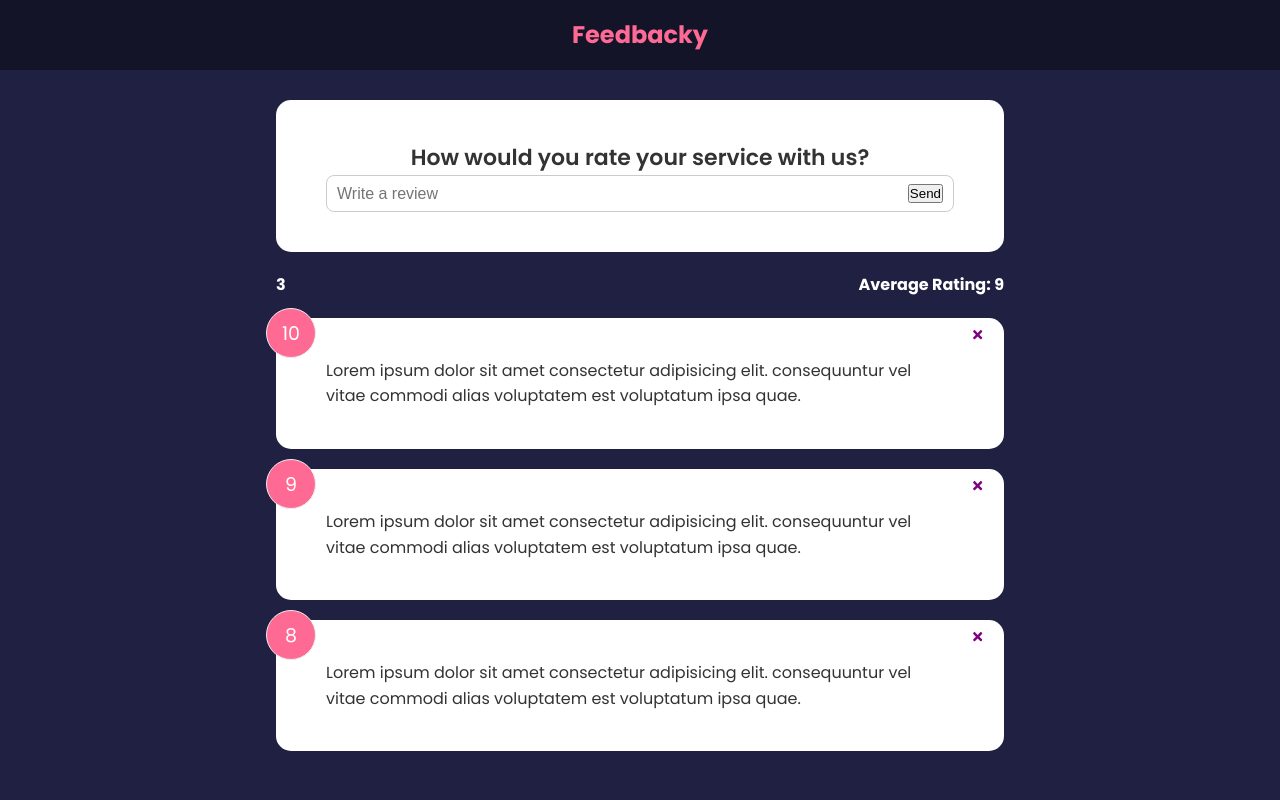
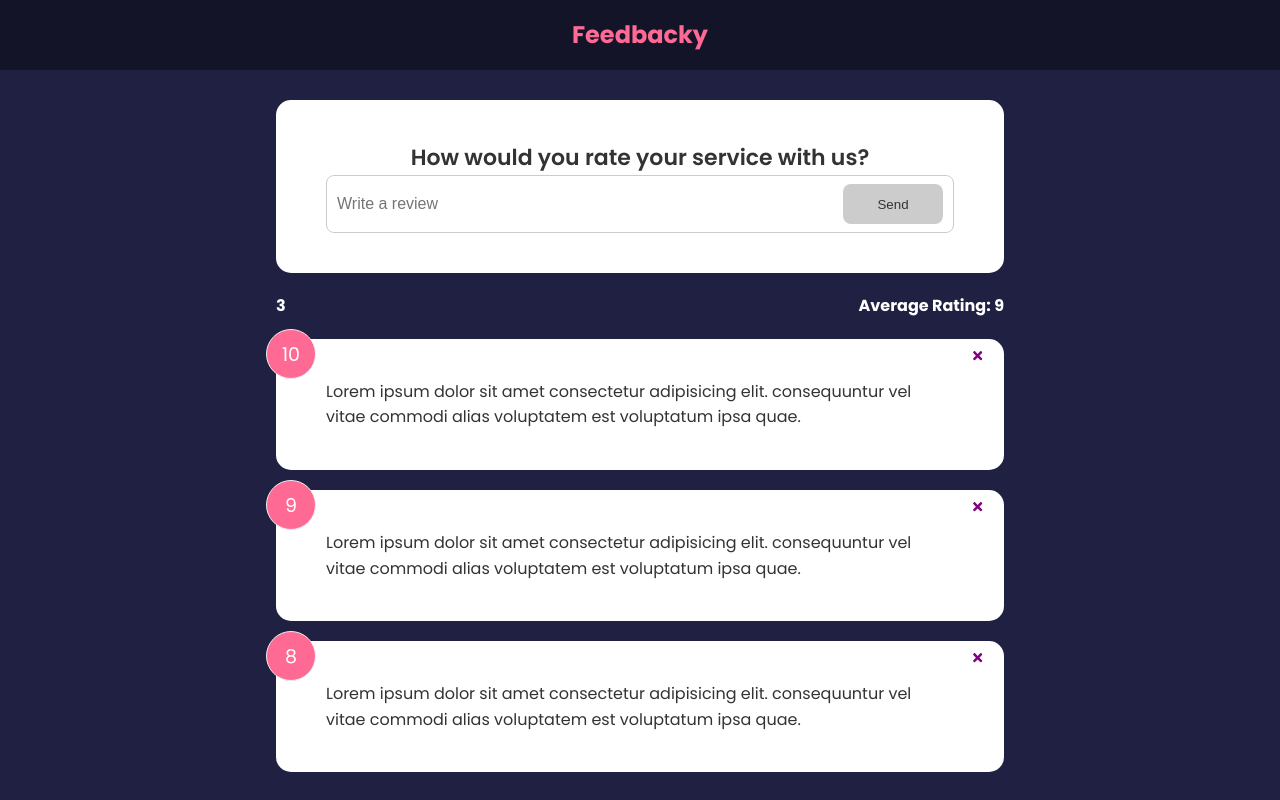
Before and after one commit to JoaoDanielRamos/feedbacky, a React (Vite) app: page / in a window 1280 px wide. Built offline with nearby package versions, Linux system fonts and the light colour scheme.

Commit message:
added form and form validation

```diff
--- a/src/components/FeedbackForm.tsx
+++ b/src/components/FeedbackForm.tsx
@@ -1,12 +1,29 @@
-import { useState } from 'react';
+import { useEffect, useState } from 'react';
 import Card from './shared/Card';
+import Button from './shared/Button';
 
 export default function FeedbackForm() {
   const [text, setText] = useState('');
+  const [btnDisabled, setBtnDisabled] = useState(true);
+  const [message, setMessage] = useState('');
 
   const handleTextChange = (event: any) => {
-    console.log(event.target.value);
+    console.log('1', event.target.value);
+
+    if (text === '') {
+      setMessage('');
+      setBtnDisabled(false);
+    } else if (text !== '' && text.trim().length <= 10) {
+      setBtnDisabled(true);
+      setMessage('Your review must be at least 10 characters long.');
+    } else {
+      setMessage('');
+      setBtnDisabled(false);
+    }
+
     setText(event.target.value);
+    console.log(text);
+    console.log(text.length);
   };
 
   return (
@@ -21,8 +38,11 @@ export default function FeedbackForm() {
           type='text'
           placeholder='Write a review'
         />
-        <button type='submit'>Send</button>
+        <Button type='submit' version={'secondary'} isDisabled={btnDisabled}>
+          Send
+        </Button>
       </div>
+      <p>{message}</p>
     </Card>
   );
 }
--- /dev/null
+++ b/src/components/shared/Button.tsx
@@ -0,0 +1,17 @@
+export default function Button({
+  children,
+  version,
+  type,
+  isDisabled,
+}: {
+  children: any;
+  version: string;
+  type: any;
+  isDisabled: boolean;
+}) {
+  return (
+    <button className={`btn btn-${version}`} type={type} disabled={isDisabled}>
+      {children}
+    </button>
+  );
+}
```
